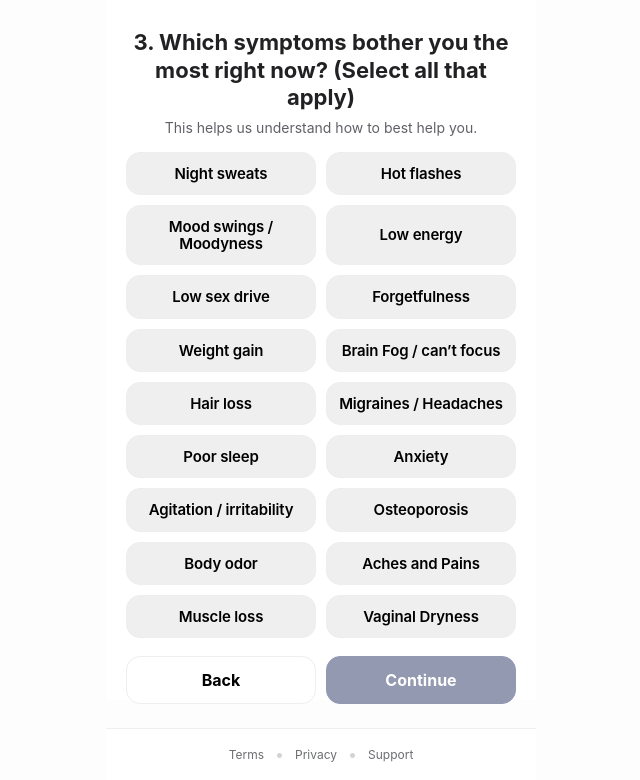
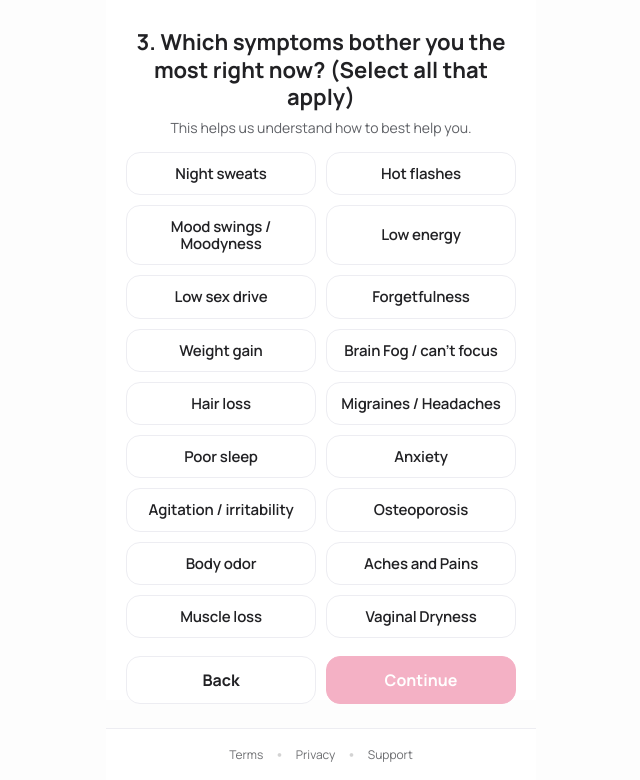
Before and after one commit to Kamesh-B/TMC-Herbs, a plain HTML site: page Survey/step_1.html in a window 1280 px wide. Shown: the part 100-880 px from the top of the page, without its empty margins (319-959 px from the left). Drawn offline with Linux system fonts and the light colour scheme; a web font is replaced by a local one.

Commit message:
Add files via upload

```diff
--- a/Survey/step_1.html
+++ b/Survey/step_1.html
@@ -7,13 +7,25 @@
 
   <link rel="preconnect" href="https://fonts.googleapis.com">
   <link rel="preconnect" href="https://fonts.gstatic.com" crossorigin>
-  <link href="https://fonts.googleapis.com/cxss2?family=Manrope:wght@400;600;700&display=swap" rel="stylesheet">
+  <link href="https://fonts.googleapis.com/css2?family=Manrope:wght@400;600;700&display=swap" rel="stylesheet">
 
   <style>
+    /* --- Theme --- */
+    :root{
+      --pink:#e75480;
+      --pink-light:#ffe6ec;
+      --pink-shadow:rgba(231,84,128,.25);
+      --border:#EDEDF2;
+      --hover:#F8F8F8;
+      --text:#212124;
+      --muted:#6D6E71;
+      --pink-text:#7a1b46;
+    }
+
     /* --- Base Setup & Resets --- */
     html { line-height: 1.15; -webkit-text-size-adjust: 100%; }
     body { margin: 0; font-family: 'Manrope', -apple-system, BlinkMacSystemFont, sans-serif; background-color: #fdfdfd; }
-    *,:after,:before { box-sizing: border-box; border: 0 solid #e5e7eb; }
+    *,:after,:before { box-sizing: border-box; border: 0 solid var(--border); }
     html,body { height: 100%; }
     div, span, p, h1, h2, h3, ul, li, footer, section, button, a, img { margin: 0; padding: 0; border: 0; font: inherit; vertical-align: baseline; }
     ul { list-style: none; }
@@ -29,31 +41,54 @@
     .header-section { position: sticky; top: 0; z-index: 10; background-color: #FFFFFF; padding-top: 12px; }
     .header-container { display: flex; align-items: center; justify-content: center; padding: 12px 20px; }
     .logo { width: 80px; }
-    .separator { border: none; border-top: 1px solid #EDEDF2; margin: 0; }
+    .separator { border: none; border-top: 1px solid var(--border); margin: 0; }
 
     /* --- Title & Helper Text --- */
     .title-container { display: flex; justify-content: center; margin-bottom: 8px; padding: 0 4px; }
-    .title-text { color: #212124; font-size: 22px; font-weight: 700; line-height: 1.25; text-align: center; }
+    .title-text { color: var(--text); font-size: 22px; font-weight: 700; line-height: 1.25; text-align: center; }
     .subtitle { color: #5F6166; font-size: 14px; text-align: center; margin-bottom: 16px; }
 
     /* --- Multi-select option chips --- */
     .options-list { display: grid; grid-template-columns: 1fr 1fr; gap: 10px; }
-    .option { border: 1px solid #EDEDF2; border-radius: 14px; padding: 12px; text-align: center; font-weight: 600; font-size: 15px; letter-spacing: -0.01em; transition: background .2s, border-color .2s, box-shadow .2s, color .2s; user-select: none; }
-    .option:hover { background: #F8F8F8; border-color: #DADBE3; }
-    .option[aria-pressed="true"] { background: #F2F6FF; border-color: #8AA7FF; box-shadow: inset 0 0 0 2px rgba(138,167,255,.35); color: #0F1F52; }
+    .option {
+      border: 1px solid var(--border);
+      border-radius: 14px;
+      padding: 12px;
+      text-align: center;
+      font-weight: 600;
+      font-size: 15px;
+      letter-spacing: -0.01em;
+      transition: background .2s, border-color .2s, box-shadow .2s, color .2s;
+      user-select: none;
+      background: #fff;
+      color: var(--text);
+    }
+    .option:hover { background: var(--hover); border-color: #DADBE3; }
+    /* Pink only when selected */
+    .option[aria-pressed="true"] {
+      background: var(--pink-light);
+      border-color: var(--pink);
+      box-shadow: inset 0 0 0 2px var(--pink-shadow);
+      color: var(--pink-text);
+    }
 
     /* --- Footer / Nav --- */
     .nav { display: flex; gap: 10px; margin-top: 18px; }
-    .btn { flex: 1; border-radius: 14px; padding: 14px 16px; font-weight: 700; font-size: 16px; text-align: center; border: 1px solid #EDEDF2; background: #fff; }
-    .btn:hover { background: #F8F8F8; }
-    .btn.primary { background: #0F1F52; color: #fff; border-color: #0F1F52; }
+    .btn {
+      flex: 1; border-radius: 14px; padding: 14px 16px;
+      font-weight: 700; font-size: 16px; text-align: center;
+      border: 1px solid var(--border); background: #fff; color: var(--text);
+      transition: background .2s, border-color .2s;
+    }
+    .btn:hover { background: var(--hover); }
+    .btn.primary { background: var(--pink); color: #fff; border-color: var(--pink); }
     .btn.primary[disabled] { opacity: .45; cursor: not-allowed; }
 
     /* --- Footer links --- */
     .footer-section { padding: 0; display: flex; justify-content: center; }
-    .footer-container { width: 100%; padding: 16px; display: flex; flex-direction: column; justify-content: center; gap: 8px; align-items: center; border-top: 1px solid #EDEDF2; background-color: #ffffff; }
+    .footer-container { width: 100%; padding: 16px; display: flex; flex-direction: column; justify-content: center; gap: 8px; align-items: center; border-top: 1px solid var(--border); background-color: #ffffff; }
     .footer-links { display: flex; justify-content: center; align-items: center; flex-wrap: wrap; gap: 6px; }
-    .footer-link { font-size: 12px; font-weight: 400; color: #6D6E71; text-decoration: none; }
+    .footer-link { font-size: 12px; font-weight: 400; color: var(--muted); text-decoration: none; }
     .footer-separator { margin: 0 5px; color: #d3d3d3; }
   </style>
 </head>
@@ -141,9 +176,7 @@
       nextBtn.addEventListener('click', () => {
         const selected = [...list.querySelectorAll('.option[aria-pressed="true"]')].map(b => b.dataset.value);
         const params = new URLSearchParams();
-        // Append each value separately: symptoms=...
         selected.forEach(val => params.append('symptoms', val));
-        // Navigate to next step (assumes this file is inside the same folder as step_2.html)
         window.location.href = `step_2.html?${params.toString()}`;
       });
 
```
